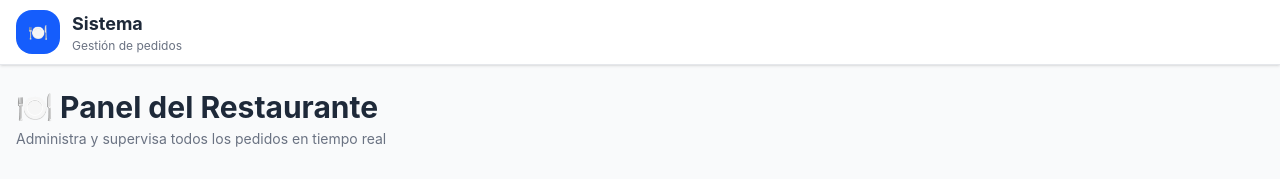
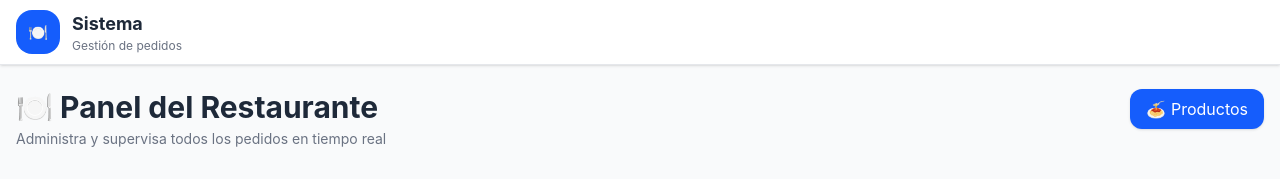
Before and after one commit to AleysaPc/FrontEnd_Sistema_Pedidos, a React app: page /panelRestaurante in a window 1280 px wide. Shown: the top 179 px of the page. Built offline with nearby package versions, Linux system fonts and the light colour scheme; no server answers; the HTML template or start-up script is replaced by a standard one.

Commit message:
Carrito - Boton navigate

```diff
--- a/src/pages/Products.jsx
+++ b/src/pages/Products.jsx
@@ -35,20 +35,15 @@ function Productos() {
 
   return (
     <div className="min-h-screen bg-gray-50">
-
       <Navbar />
 
       <main className="max-w-7xl mx-auto px-4 py-6">
-
         {/* HEADER */}
         <div className="flex flex-col lg:flex-row lg:items-center lg:justify-between gap-6 mb-8">
-
           <div>
             <p className="text-sm text-gray-500">
               Rol actual:
-              <span className="ml-1 font-semibold text-emerald-600">
-                {rol}
-              </span>
+              <span className="ml-1 font-semibold text-emerald-600">{rol}</span>
             </p>
 
             <h1 className="text-3xl md:text-4xl font-extrabold text-gray-800 mt-1">
@@ -62,7 +57,6 @@ function Productos() {
 
           {/* BUSCADOR */}
           <div className="flex flex-col sm:flex-row gap-3 w-full lg:w-auto">
-
             <input
               type="text"
               placeholder="Buscar orden..."
@@ -85,10 +79,10 @@ function Productos() {
         <div className="flex justify-end mb-6">
           <Link
             to="/carrito"
-            className="relative w-12 h-12 rounded-2xl bg-blue-600 hover:bg-blue-700 text-white flex items-center justify-center shadow-sm transition-all"
+            className="relative flex items-center gap-2 bg-blue-600 hover:bg-blue-700 text-white px-4 py-2 rounded-2xl shadow-sm transition-all"
           >
             REALIZAR PEDIDO 🛒
-            <span className="absolute -top-1 -right-1 bg-emerald-500 text-white text-xs font-bold min-w-5 h-5 px-1 rounded-full flex items-center justify-center">
+            <span className="absolute -top-2 -right-2 bg-emerald-500 text-white text-xs font-bold min-w-5 h-5 px-1 rounded-full flex items-center justify-center">
               {carrito.reduce((a, i) => a + i.cantidad, 0)}
             </span>
           </Link>
@@ -104,7 +98,6 @@ function Productos() {
             />
           ))}
         </div>
-
       </main>
     </div>
   );
--- a/src/pages/RestaurantDashboard.jsx
+++ b/src/pages/RestaurantDashboard.jsx
@@ -1,8 +1,11 @@
 import { useOrders } from "../hooks/useEntities";
 import OrderCard from "../components/OrderCard";
 import Navbar from "../components/Navbar";
+import { useNavigate } from "react-router-dom";
 
 function RestaurantePanel() {
+  const navigate = useNavigate();
+
   const {
     data: orders,
     isLoading,
@@ -22,7 +25,8 @@ function RestaurantePanel() {
 
       <main className="max-w-7xl mx-auto px-4 py-6">
         {/* HEADER */}
-        <div className="mb-8">
+        <div className="mb-8 flex items-start justify-between">
+          <div>
             <h1 className="text-3xl font-bold text-gray-800">
               🍽 Panel del Restaurante
             </h1>
@@ -30,6 +34,15 @@ function RestaurantePanel() {
             <p className="text-sm text-gray-500 mt-1">
               Administra y supervisa todos los pedidos en tiempo real
             </p>
+          </div>
+
+          {/* BOTÓN PRODUCTOS */}
+          <button
+            onClick={() => navigate("/productos")}
+            className="bg-blue-600 text-white px-4 py-2 rounded-xl shadow-sm hover:bg-blue-700 transition"
+          >
+            🍝 Productos
+          </button>
         </div>
 
         {/* LISTA DE PEDIDOS */}
```
Lines whose indentation alone changed are shown as unchanged.
